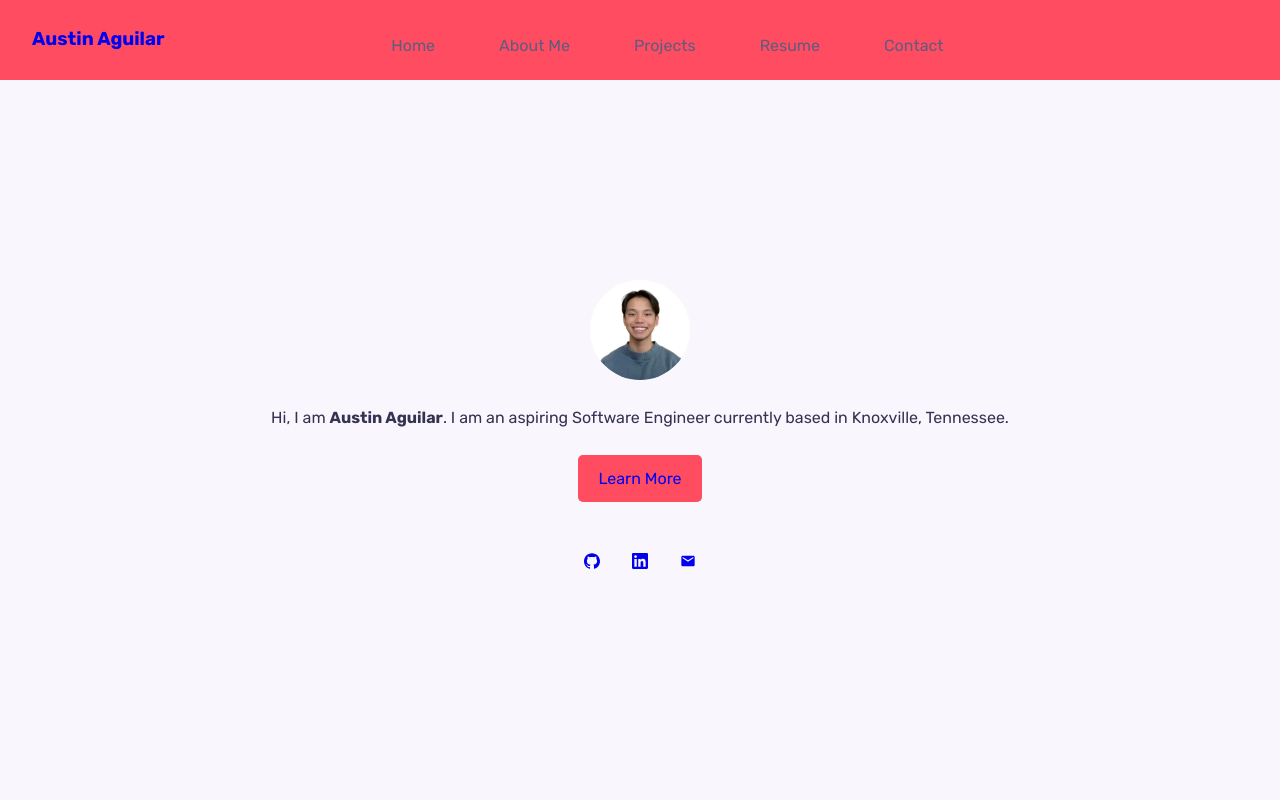
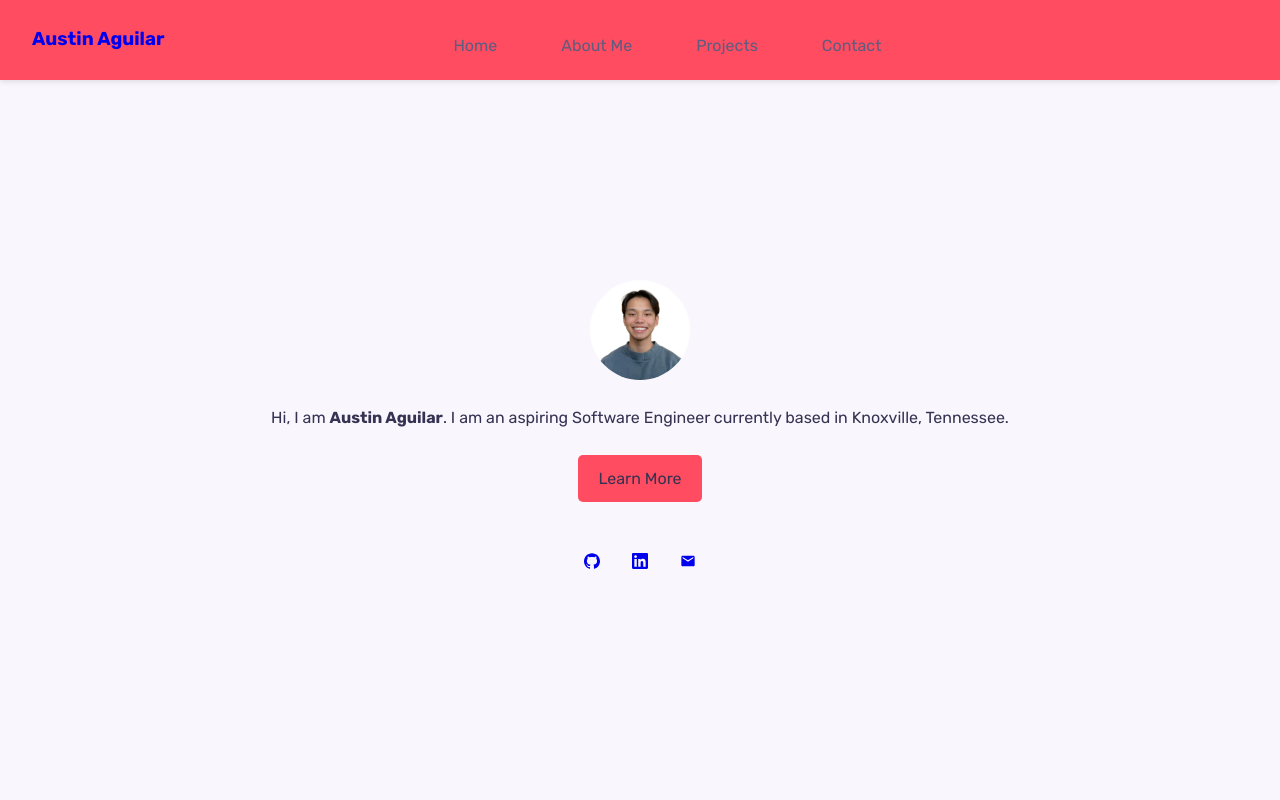
Before and after one commit to austin-aguilar/portfolio, a React (Vite) app: page / in a window 1280 px wide. Shown: the top 800 px of the page. Built offline with nearby package versions, Linux system fonts and the light colour scheme.

Commit message:
changed portfolio into scrollable app

```diff
--- a/package.json
+++ b/package.json
@@ -13,7 +13,8 @@
     "react": "^18.2.0",
     "react-dom": "^18.2.0",
     "react-icons": "^5.0.1",
-    "react-router-dom": "^6.22.3"
+    "react-router-dom": "^6.22.3",
+    "react-scroll": "^1.9.0"
   },
   "devDependencies": {
     "@types/react": "^18.2.55",
--- a/src/App.jsx
+++ b/src/App.jsx
@@ -1,14 +1,10 @@
 import "./App.css";
-import Navbar from './components/navbar/Navbar';
 import AppRoutes from './Routes'
-// import About from './components/about/About';
-// import Resume from './components/resume/Resume';
-// import Projects from './components/projects/Projects';
+
 
 const App = () => {
   return (
     <>
-    <Navbar />
     <main className='main'>
       <AppRoutes />
     </main>
--- a/src/Routes.jsx
+++ b/src/Routes.jsx
@@ -1,22 +1,15 @@
 import { BrowserRouter, Route, Routes } from 'react-router-dom';
 
-import Home from './components/home/Home';
-import About from './components/about/About'
-import Projects from './components/projects/Projects';
+import Landing from './components/landing/Landing';
 import NoPage from './components/noPage/NoPage';
-import Contact from './components/contact/Contact'
-import Resume from './components/resume/Resume'
+
 
 function AppRoutes(){
     return(
         <BrowserRouter>
             <Routes>
-                <Route path="/" element={<Home />} />
-                <Route path="/aboutme" element={<About />} />
-                <Route path="/projects" element={<Projects />} />
+                <Route path="/" element={<Landing />} />
                 <Route path="*" element={<NoPage/>} />
-                <Route path="/contact" element={<Contact/>} />
-                <Route path="/resume" element={<Resume />}/>
             </Routes>
         </BrowserRouter>
 
--- a/src/components/home/Home.jsx
+++ b/src/components/home/Home.jsx
@@ -4,7 +4,7 @@ import { SiGithub, SiLinkedin } from 'react-icons/si';
 import { Link } from "react-router-dom";
 import { MdEmail } from 'react-icons/md';
 
-const Home = () => {
+const Home = ( {scrollFunc, about}) => {
 
 
     return (
@@ -17,7 +17,7 @@ const Home = () => {
             </div>
             <div className="aboutMeBtnContainer">
                 <div className="Btn">
-                    <a href="/aboutme"> Learn More </a>
+                    <a onClick={() => scrollFunc(about)}> Learn More </a>
                 </div>
             </div>
             <div className="contactLinks">
--- /dev/null
+++ b/src/components/landing/Landing.jsx
@@ -0,0 +1,48 @@
+import React, { useRef } from 'react';
+import Navbar from '../navbar/Navbar';
+import Home from '../home/Home';
+import About from '../about/About';
+import Projects from '../projects/Projects';
+import Contact from '../contact/Contact';
+import contact from '../contact/Contact';
+
+
+const Landing = () => {
+    const homeRef = useRef(null);
+    const aboutRef = useRef(null);
+    const projectRef = useRef(null);
+    const contactRef = useRef(null);
+    const scrollToSection = (sectionRef) => {
+        if (sectionRef.current) {
+          window.scrollTo({
+            top: sectionRef.current.offsetTop,
+            behavior: 'smooth',
+          });
+        }
+      };
+
+
+    return(
+        <div>
+            <Navbar scrollFunc={scrollToSection} home={homeRef} about={aboutRef} projects={projectRef} contactMe={contactRef} />
+
+            <div ref={homeRef}>
+                <Home scrollFunc={scrollToSection} about={aboutRef} />
+            </div>
+            <div ref={aboutRef}>
+                <About />
+            </div>
+            <div ref={projectRef}>
+                <Projects />
+            </div>
+            <div ref={contactRef}>
+                <Contact />
+            </div>
+
+
+        </div>
+    )
+
+}
+
+export default Landing;
--- a/src/components/navbar/Navbar.jsx
+++ b/src/components/navbar/Navbar.jsx
@@ -1,12 +1,18 @@
 import { useRef } from 'react';
 import "./navbar.css";
 import { FaBars, FaTimes } from 'react-icons/fa'
+import { Link } from 'react-scroll'
 
-const Navbar = () => {
+const Navbar = ({ scrollFunc, home, about, projects, contactMe}) => {
     const navRef = useRef();
 
-    const showNavBar = () => {
-        navRef.current.classList.toggle("responsive_nav");
+    const showNavBar = (ref) => {
+        if (!ref) {
+            navRef.current.classList.toggle("responsive_nav");
+        }else{
+            navRef.current.classList.toggle("responsive_nav");
+            scrollFunc(ref)
+        }
     }
 
 
@@ -16,11 +22,10 @@ const Navbar = () => {
                     <h3 >Austin Aguilar</h3>
                 </a>
             <nav ref={navRef}>
-                <a href="/">Home</a>
-                <a href="/aboutme">About Me</a>
-                <a href="/projects">Projects</a>
-                <a href="/resume">Resume</a>
-                <a href="/contact">Contact</a>
+                <a onClick={() => showNavBar(home)}>Home</a>
+                <a onClick={() => showNavBar(about)}>About Me</a>
+                <a onClick={() => showNavBar(projects)}>Projects</a>
+                <a onClick={() => showNavBar(contactMe)}>Contact</a>
                 <button className="nav-btn nav-close-btn" onClick={showNavBar}>
                     <FaTimes />
                 </button>
--- a/src/components/navbar/navbar.css
+++ b/src/components/navbar/navbar.css
@@ -6,7 +6,10 @@ header {
     padding: 0 2rem;
     background-color: var(--first-color);
     color: var(--text-color);
-
+    position:sticky;
+    top: 0;
+    z-index: 1000; /* Ensure the navbar stays above other content */
+    box-shadow: 0 2px 5px rgba(0, 0, 0, 0.1); /* Optional: add shadow for better visual separation */
 }
 
 nav a {
--- a/src/components/resume/Resume.jsx
+++ /dev/null
@@ -1,15 +0,0 @@
-import "./resume.css";
-
-const resume = () => {
-    return (
-        <div className="container">
-            <h1 className='header'>Resume</h1>
-            <div className="resumeContainer">
-                <iframe className="resumePdf" src='src/assets/aguilar-resume-summer24.pdf' width="80%" height="100%"/>
-            </div>
-        </div>
-
-    )
-}
-
-export default resume;
--- a/src/components/resume/resume.css
+++ /dev/null
@@ -1,7 +0,0 @@
-.resumeContainer {
-    padding: 1vh;
-    height: 75vh;
-    display: flex;
-    align-items: center;
-    justify-content: center;
-}
```
Also changed, not shown: 2 other files (tests, documents, lock files or other folders).
